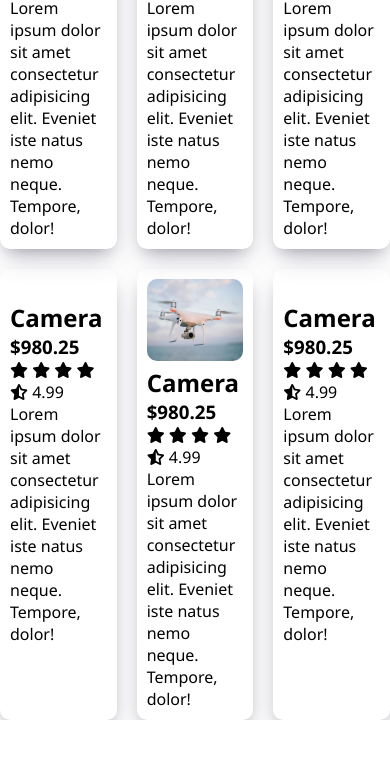
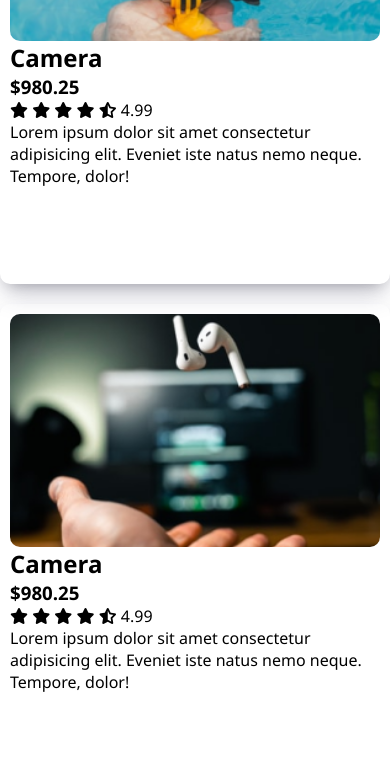
Before and after one commit to imonsheikh/electric-builders, a plain HTML site: page index.html in a window 390 px wide. Shown: the part 761-1534 px from the top of the page. Before the commit the page ends 1481 px from the top, so only its background shows below. Drawn offline with Linux system fonts and the light colour scheme.

Commit message:
making card responsive

```diff
--- a/index.html
+++ b/index.html
@@ -186,6 +186,16 @@
                 </div>
              </section>
             <!-- popular section ends here  -->
+
+
+            <!-- contact section starts here  -->
+              <section class="contact">
+                  <div class="child_1"></div>
+                  <div class="child_2"></div>
+                  <div class="child_3"></div>
+                  <div class="child_4"></div>
+              </section>
+            <!-- contact section ends here  -->
         </main>
         <!-- main section ends here  -->
 
--- a/responsive.css
+++ b/responsive.css
@@ -7,7 +7,14 @@
   .navbar_main > div:nth-child(2) {
     margin-top: 20px;
   }
+
+  .popular_main{
+    grid-template-columns: repeat(2, 1fr);
+
+    }
+
 }
+
 
 /* for mobiles  */
 @media screen and (max-width: 500px) {
@@ -31,4 +38,9 @@
 .banner_child{
     width: 100%;
 }
+.popular_main{
+  grid-template-columns: repeat(1, 1fr);
+
+  }
+
 }
--- a/style.css
+++ b/style.css
@@ -93,9 +93,14 @@ gap: 20px;
   border-radius: 10px;
 
 }
+.card>div:nth-child(1){
+  height: 50%;
+}
 .card img{
   width: 100%;
+  height: 100%;
   border-radius: 10px;
+  object-fit: cover;
 }
 
 /* popular section ends here  */
```
